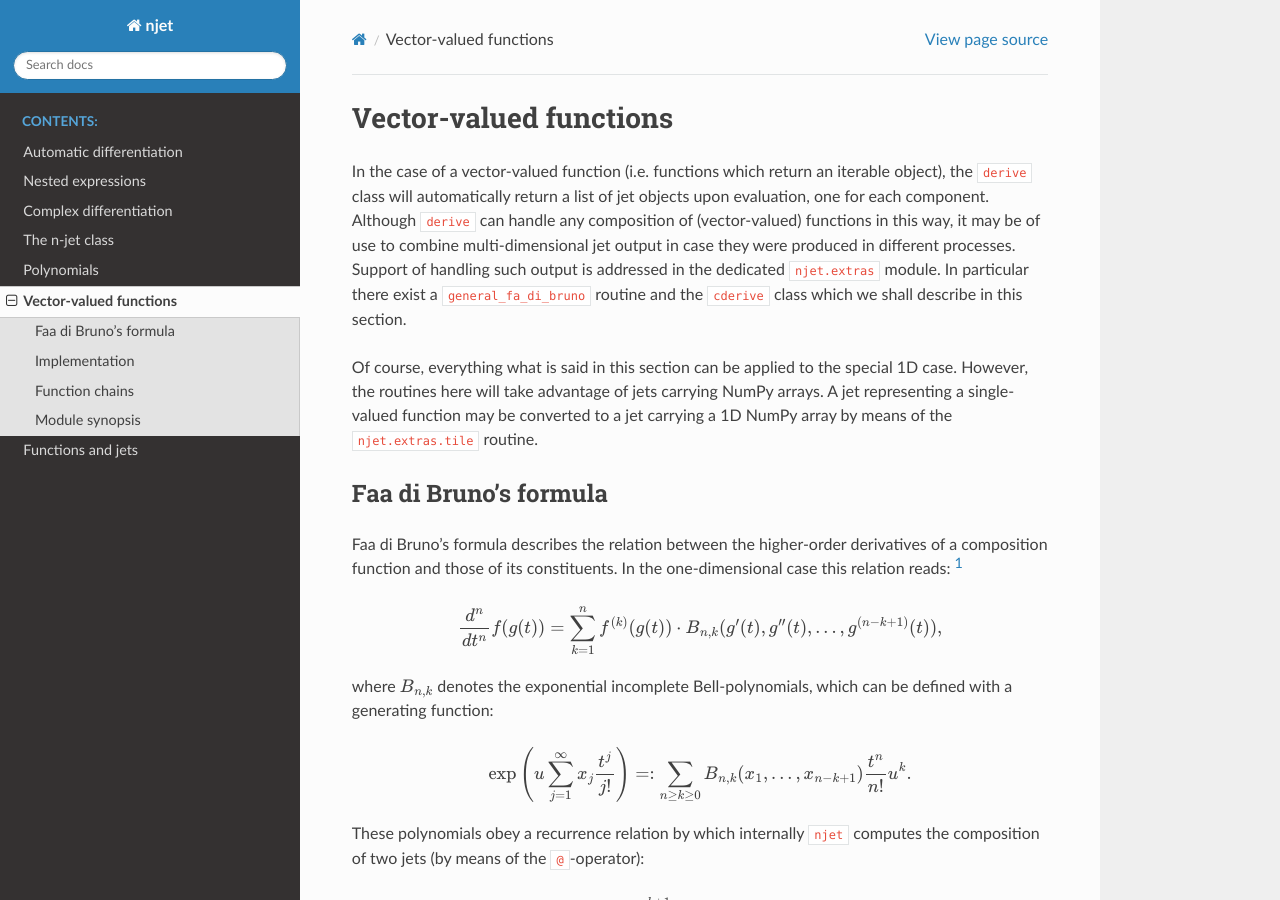
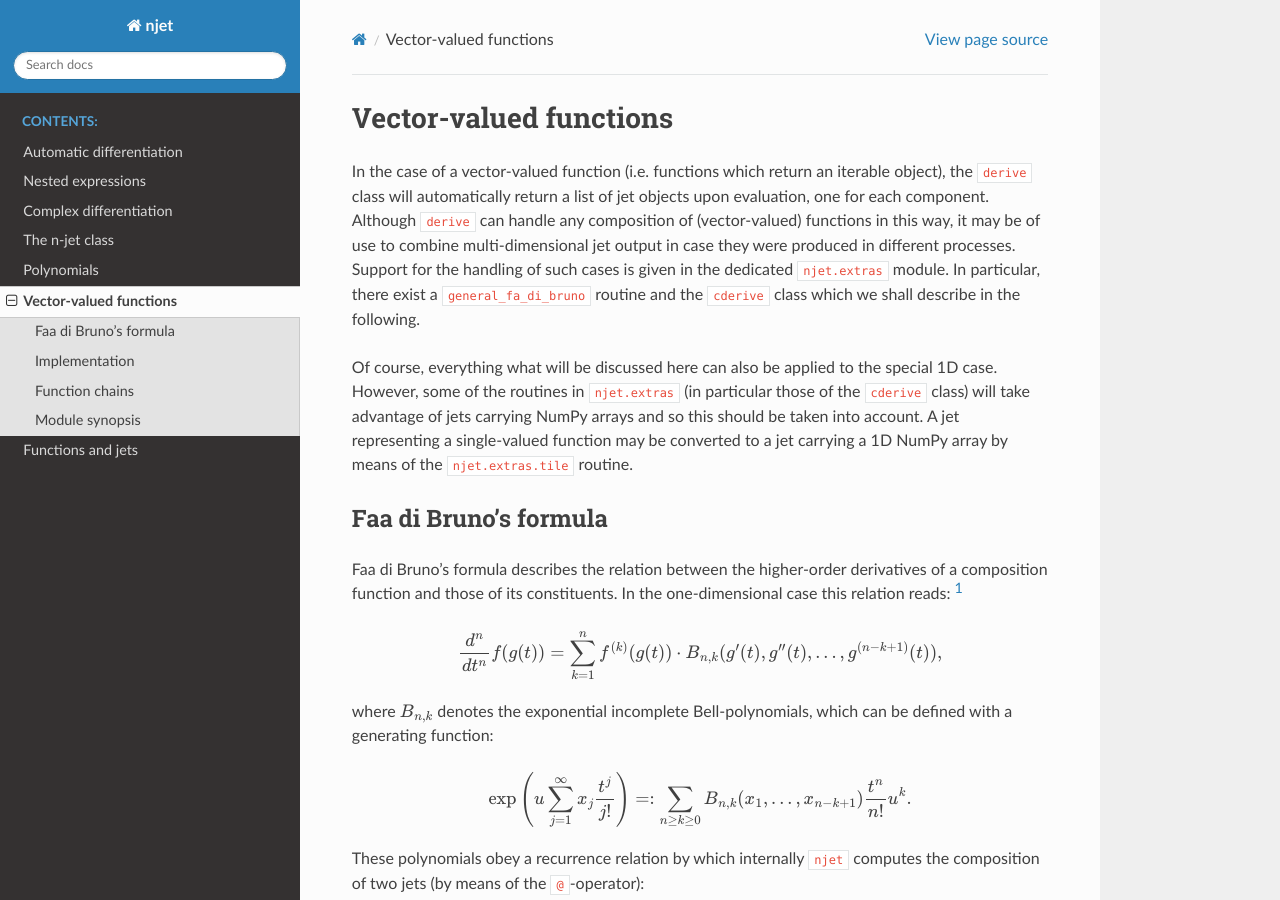
Before and after one commit to mtitze/njet, a Sphinx documentation site: the page built from docs/source/extras.rst, in a window 1280 px wide and 900 px high. Built offline with Sphinx 7.4.7 and the Read the Docs theme 2.0.0, drawn with Linux system fonts in a browser that asks for light colours; some of the changed text lies outside the part shown.

```diff
--- a/docs/source/extras.rst
+++ b/docs/source/extras.rst
@@ -2,10 +2,10 @@ Vector-valued functions
 =======================
 
 In the case of a vector-valued function (i.e. functions which return an iterable object), the
-``derive`` class will automatically return a list of jet objects upon evaluation, one for each component. Although ``derive`` can handle any composition of (vector-valued) functions in this way, it may be of use to combine multi-dimensional jet output in case they were produced in different processes. Support of handling such output is addressed in the dedicated ``njet.extras`` module. In particular there exist a ``general_fa_di_bruno`` routine and the ``cderive`` class which we shall describe in this section.
+``derive`` class will automatically return a list of jet objects upon evaluation, one for each component. Although ``derive`` can handle any composition of (vector-valued) functions in this way, it may be of use to combine multi-dimensional jet output in case they were produced in different processes. Support for the handling of such cases is given in the dedicated ``njet.extras`` module. In particular, there exist a ``general_fa_di_bruno`` routine and the ``cderive`` class which we shall describe in the following.
 
-Of course, everything what is said in this section can be applied to the special 1D case.
-However, the routines here will take advantage of jets carrying NumPy arrays. A jet representing a single-valued function may be converted to a jet carrying a 1D NumPy array by means of the ``njet.extras.tile`` routine.
+Of course, everything what will be discussed here can also be applied to the special 1D case.
+However, some of the routines in ``njet.extras`` (in particular those of the ``cderive`` class) will take advantage of jets carrying NumPy arrays and so this should be taken into account. A jet representing a single-valued function may be converted to a jet carrying a 1D NumPy array by means of the ``njet.extras.tile`` routine.
 
 Faa di Bruno's formula
 ----------------------
@@ -76,7 +76,7 @@ Define two vector-valued functions and compute their jet evaluation at a specifi
     evf = df.eval(*g(*z))
 
 The two lists ``evg`` and ``evf`` contain the jet-evaluations of the two functions at the point ``z`` and ``g(*z)`` for every component, respectively, hence their Taylor-coefficients. For example,
-we can get the Taylor-coefficients of ``f`` at ``g(*z)`` for the first component:
+we can get the Taylor-coefficients of ``f`` at ``g(*z)`` for the first component (the ``n_args`` argument here is just to tell njet how to present the 0-order and not immediately necessary):
 
 .. code-block:: python
 
@@ -139,7 +139,8 @@ the previously computed multi-dimensional jet-evaluations ``evg`` and ``evf``:
      (0, 1, 1): (-0.02283956495771866+0.04217330624559905j),
      (2, 0, 0): (0.07990334788570935+0.07626091978109452j)}
 
-In this way it is possible to calculate and combine intermediate steps of a chain of functions, without taking the derivative of the entire chain in one go.
+In this way it is possible to calculate and combine intermediate steps of a chain, without the need of passing the jets through all of the members of the chain in a single large calculation.
+This can become effective in particular if there are repetitions of functions in the chain.
 
 Function chains
 ---------------
--- a/docs/source/index.rst
+++ b/docs/source/index.rst
@@ -17,7 +17,6 @@ Latest version: |release|
    poly.rst
    extras.rst
    functions.rst
-   common.rst
 
 
 Indices and tables
```
Also changed, not shown: 2 other files.
